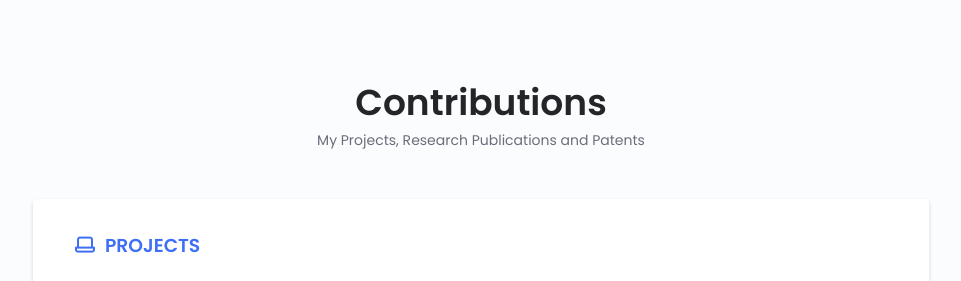
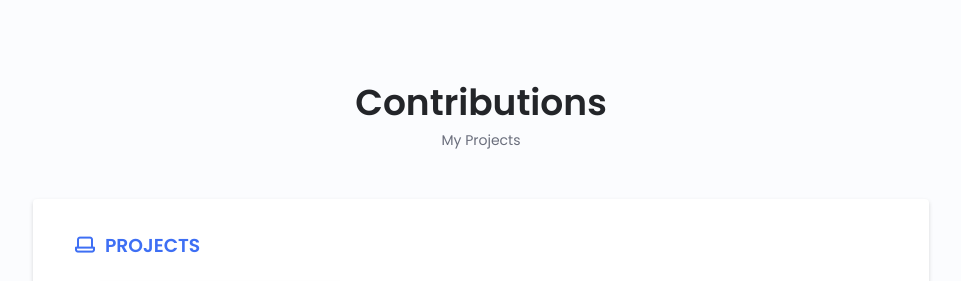
Before and after one commit to jaswanth-mjy/portfolio.github.io, a plain HTML site: page index.html in a window 1280 px wide. Shown: the part 3400-3681 px from the top of the page, without its empty margins (159-1120 px from the left). Drawn offline with nearby package versions, Linux system fonts and the light colour scheme; grey boxes are pictures that could not be loaded.

Commit message:
Update index.html

```diff
--- a/index.html
+++ b/index.html
@@ -728,7 +728,7 @@
         <!--==================== Expertise ====================-->
         <section class="expertise section" id="expertise">
             <h2 class="section__title">Contributions</h2>
-            <span class="section__subtitle">My Projects, Research Publications and Patents</span>
+            <span class="section__subtitle">My Projects</span>
 
             <!-- ==================================================== MY PROJECTS ========================================================= -->
             <div class="Expertise__content Expertise__container">
```
